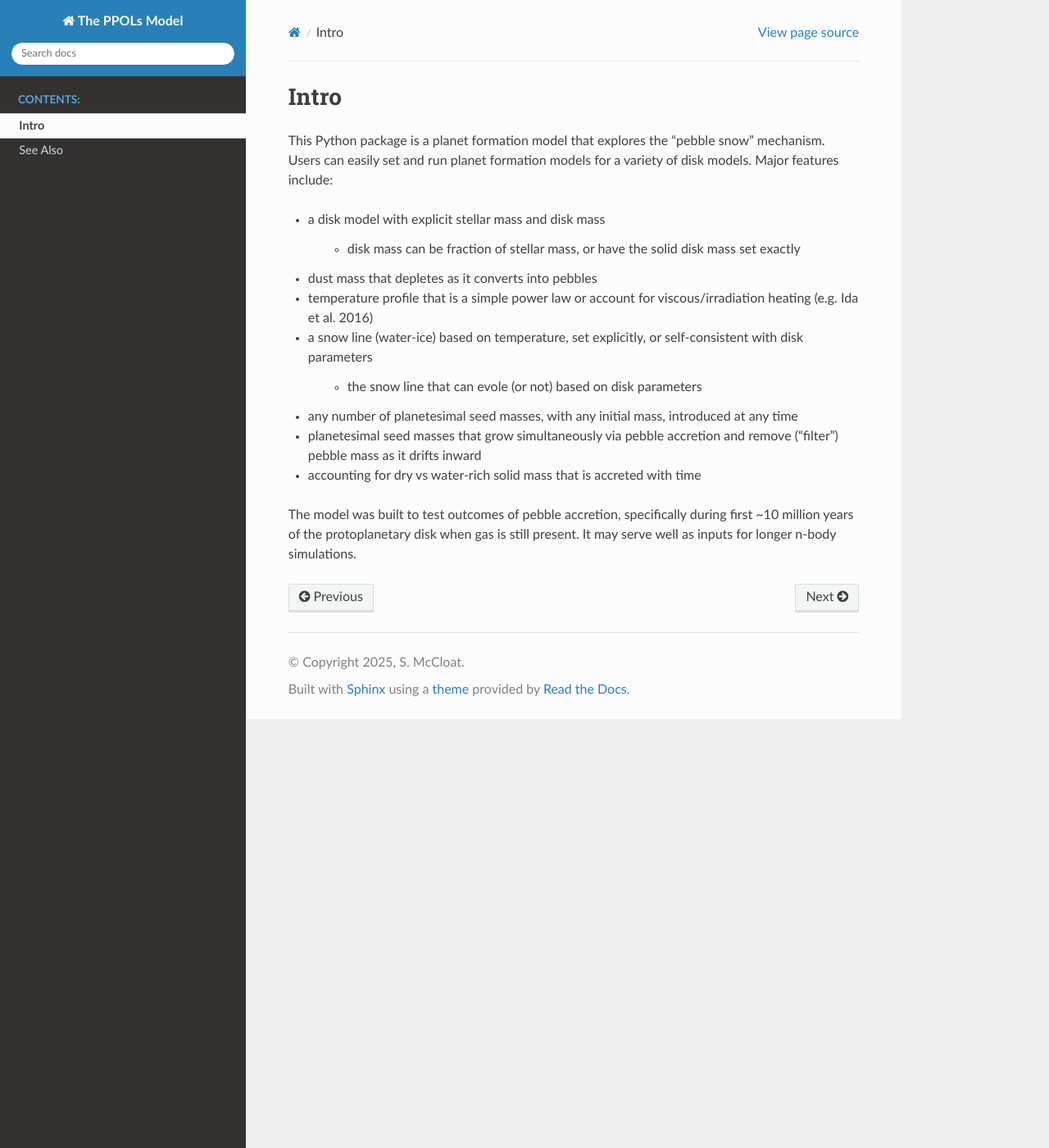
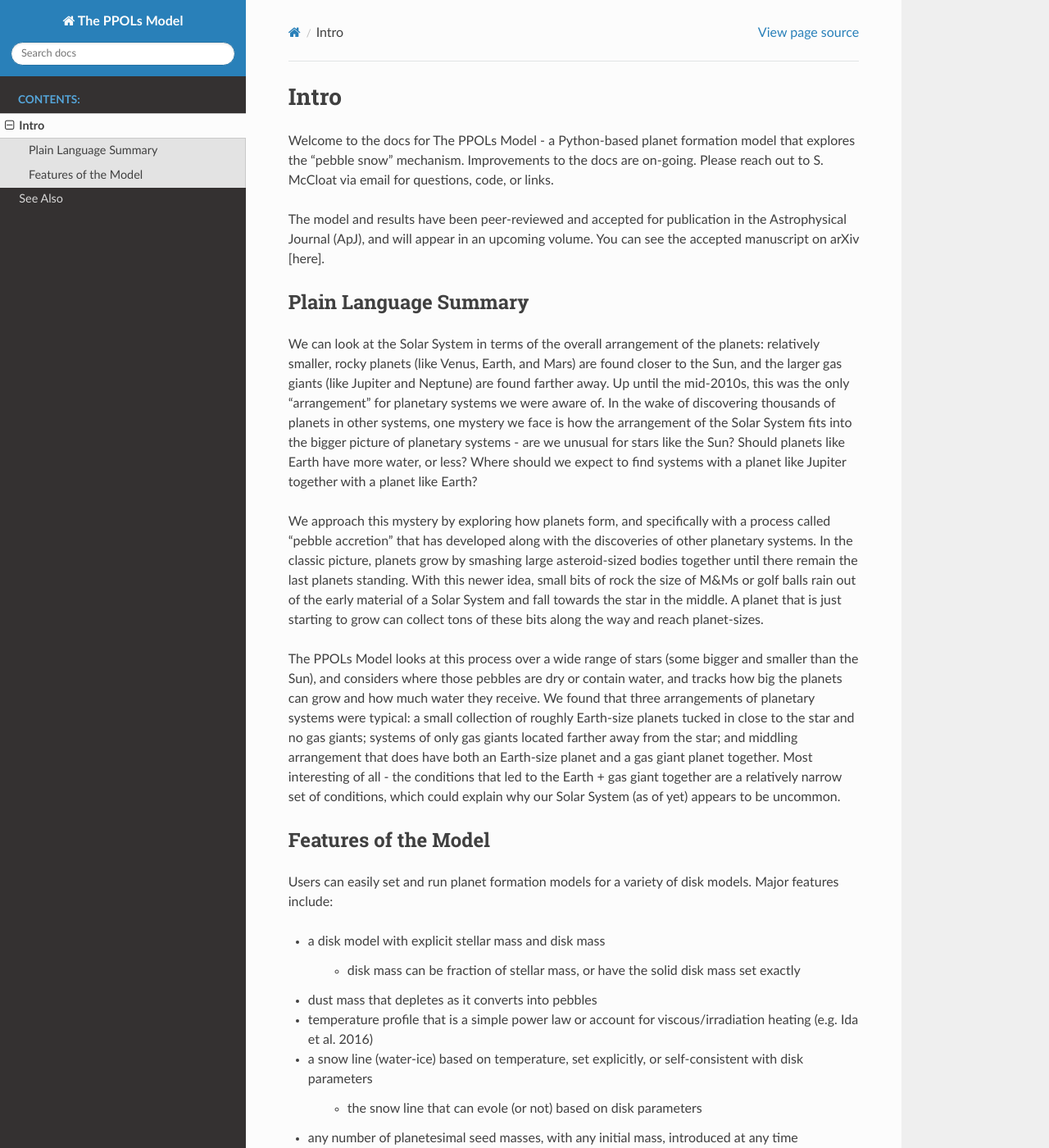
Before and after one commit to spmccloat/thePPOLSmodel, a Sphinx documentation site: the page built from docs/source/intro.rst, in a window 1280 px wide and 1400 px high. Shown: the whole window at 82% size. Built offline with Sphinx 7.4.7 and the Read the Docs theme 3.1.0, drawn with Linux system fonts in a browser that asks for light colours; pages that are not in the unit, such as notebooks, are missing from menus.

Commit message:
Updating contents and structure
Updating the index with better intro, plain language summary, basic usage, finer points pages.

```diff
--- /dev/null
+++ b/docs/source/Basic Usage.rst
@@ -0,0 +1,4 @@
+Basic Usage
+===============
+
+Tutorial coming soon.
--- /dev/null
+++ b/docs/source/Finer Points and Advanced.rst
@@ -0,0 +1,4 @@
+Finer Points
+===============
+
+Technical goodness and considerations coming soon.
--- /dev/null
+++ b/docs/source/Getting Started.rst
@@ -0,0 +1,6 @@
+Getting Started
+===============
+
+Installation and Dependencies
+
+Users may best be served by forking the tutorial folder from github.
--- a/docs/source/intro.rst
+++ b/docs/source/intro.rst
@@ -1,7 +1,24 @@
 Intro
 =====
 
-This Python package is a planet formation model that explores the "pebble snow" mechanism. Users can easily set and run planet formation models for a variety of disk models. Major features include:
+Welcome to the docs for The PPOLs Model - a Python-based planet formation model that explores the "pebble snow" mechanism. Improvements to the docs are on-going. Please reach out to S. McCloat via email for questions, code, or links.
+
+The model and results have been peer-reviewed and accepted for publication in the Astrophysical Journal (ApJ), and will appear in an upcoming volume. You can see the accepted manuscript on arXiv [here].
+
+Plain Language Summary
+----------------------
+We can look at the Solar System in terms of the overall arrangement of the planets: relatively smaller, rocky planets (like Venus, Earth, and Mars) are found closer to the Sun, and the larger gas giants (like Jupiter and Neptune) are found farther away. Up until the mid-2010s, this was the only "arrangement" for planetary systems we were aware of. In the wake of discovering thousands of planets in other systems, one mystery we face is how the arrangement of the Solar System fits into the bigger picture of planetary systems - are we unusual for stars like the Sun? Should planets like Earth have more water, or less? Where should we expect to find systems with a planet like Jupiter together with a planet like Earth?
+
+We approach this mystery by exploring how planets form, and specifically with a process called "pebble accretion" that has developed along with the discoveries of other planetary systems. In the classic picture, planets grow by smashing large asteroid-sized bodies together until there remain the last planets standing. With this newer idea, small bits of rock the size of M&Ms or golf balls rain out of the early material of a Solar System and fall towards the star in the middle. A planet that is just starting to grow can collect tons of these bits along the way and reach planet-sizes.
+
+The PPOLs Model looks at this process over a wide range of stars (some bigger and smaller than the Sun), and considers where those pebbles are dry or contain water, and tracks how big the planets can grow and how much water they receive. We found that three arrangements of planetary systems were typical: a small collection of roughly Earth-size planets tucked in close to the star and no gas giants; systems of only gas giants located farther away from the star; and middling arrangement that does have both an Earth-size planet and a gas giant planet together. Most interesting of all - the conditions that led to the Earth + gas giant together are a relatively narrow set of conditions, which could explain why our Solar System (as of yet) appears to be uncommon.
+
+
+
+Features of the Model
+---------------------
+
+Users can easily set and run planet formation models for a variety of disk models. Major features include:
 
 * a disk model with explicit stellar mass and disk mass
 
```
